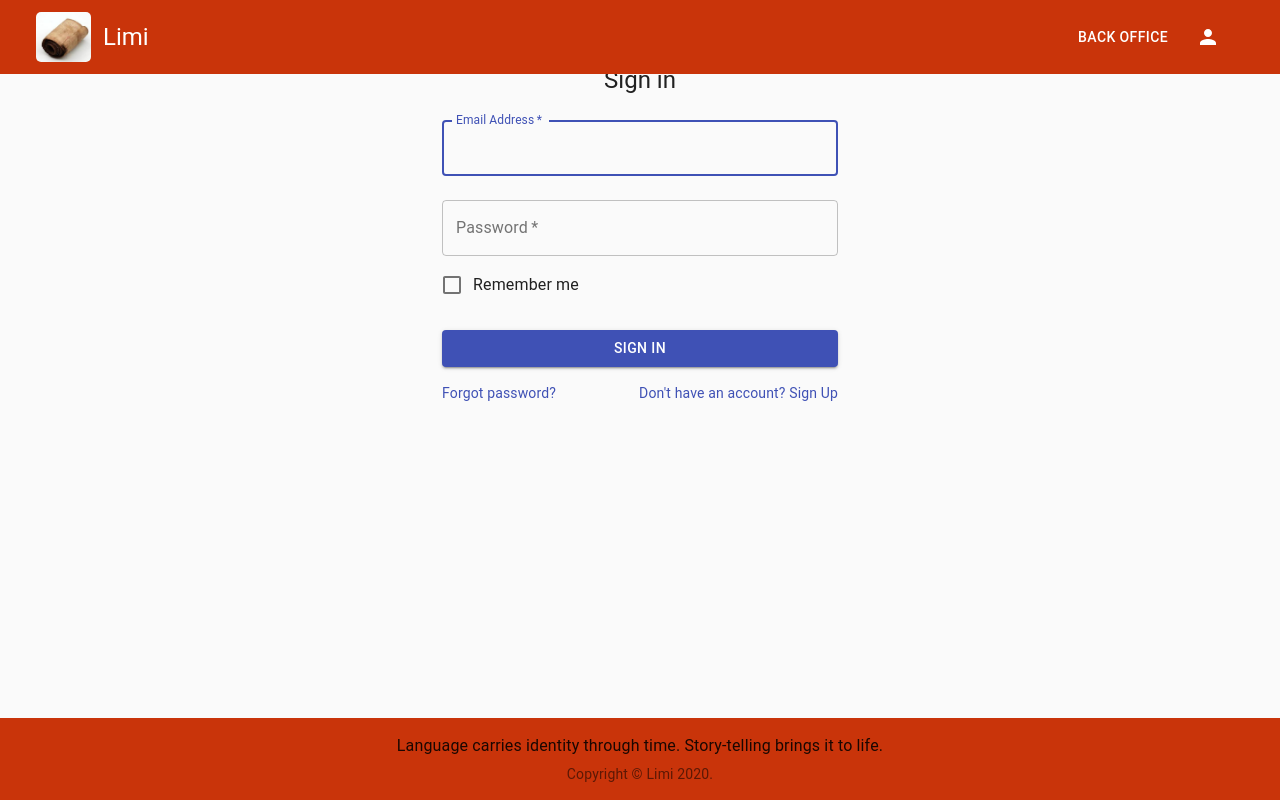
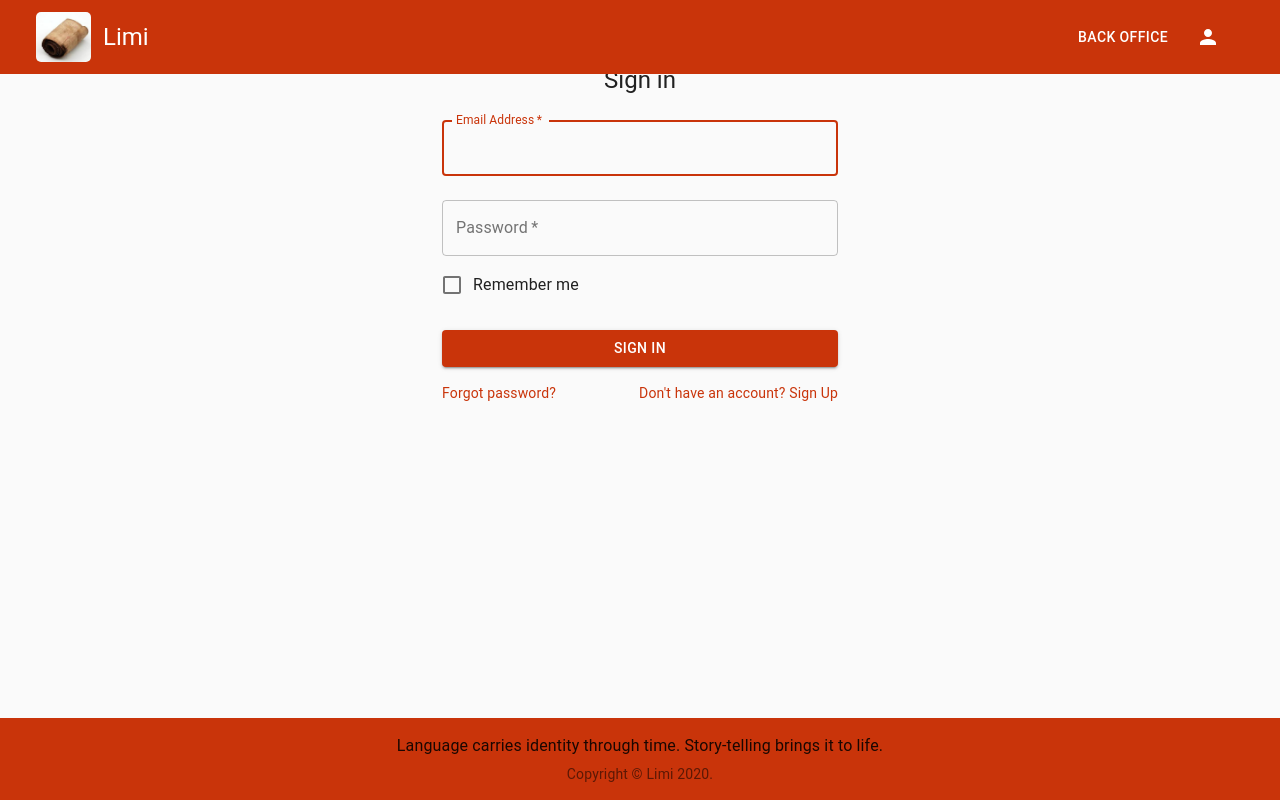
Before and after one commit to badgerine/limi, a React (Create React App) app: page /authentication in a window 1280 px wide. Built offline with nearby package versions, Linux system fonts and the light colour scheme.

Commit message:
configure firebase deployment, create global theme

```diff
--- a/src/App.js
+++ b/src/App.js
@@ -6,6 +6,8 @@ import StoryDeck from './containers/StoryDeck/StoryDeck';
 import Authentication from './components/Authentication/Authentication';
 import Layout from './containers/Layout/Layout';
 import useStyles from './containers/Layout/styles';
+import theme from './ui/Theme';
+import { ThemeProvider } from '@material-ui/core';
 
 const App = (props) => {
 
@@ -14,15 +16,17 @@ const App = (props) => {
       <Route path='/story-roll' component={StoryRoll} />
       <Route path='/story-deck' render={(props) => <StoryDeck {...props} />} />
       <Route path='/backoffice' render={(props) => <BackOffice {...props} />} />
-      <Route path='/authentication' render={(props) => <Authentication {...props}/>}/>
+      <Route path='/authentication' render={(props) => <Authentication {...props} />} />
       <Redirect from='/' exact to='/story-deck' />
     </Switch>
   );
 
   return (
-    <BrowserRouter>
-      <Layout classes={useStyles()} >{routes}</Layout>
-    </BrowserRouter>
+    <ThemeProvider theme={theme}>
+      <BrowserRouter>
+        <Layout classes={useStyles()} >{routes}</Layout>
+      </BrowserRouter>
+    </ThemeProvider>
   );
 }
 
--- a/src/components/BackOffice/BackOffice.js
+++ b/src/components/BackOffice/BackOffice.js
@@ -1,6 +1,6 @@
 import Box from '@material-ui/core/Box';
 import Button from '@material-ui/core/Button';
-import Spinner from '../../containers/Layout/UI/Spinner/Spinner';
+import Spinner from '../../ui/Spinner/Spinner';
 import Container from '@material-ui/core/Container';
 import Dialog from '@material-ui/core/Dialog';
 import DialogActions from '@material-ui/core/DialogActions';
--- a/src/containers/Layout/styles.js
+++ b/src/containers/Layout/styles.js
@@ -1,22 +1,9 @@
 
 import { makeStyles } from '@material-ui/core/styles';
-import { createMuiTheme } from '@material-ui/core/styles';
 import BackgroundImage from '../../assets/bamboo_craft.jpg';
+import theme from '../../ui/Theme';
 
 export default makeStyles(() => {
-
-    const theme = createMuiTheme({
-        palette: {
-            primary: {
-                main: '#c9340a',
-                contrastText: '#fff',
-            },
-            secondary: {
-                main: '#c9340a',
-                contrastText: '#000',
-            },
-        },
-    });
 
     return ({
         authentication: {
--- a/src/containers/StoryDeck/StoryDeck.js
+++ b/src/containers/StoryDeck/StoryDeck.js
@@ -9,7 +9,7 @@ import Typography from '@material-ui/core/Typography';
 import ScheduleIcon from '@material-ui/icons/Schedule';
 import React, { useEffect } from 'react';
 import { connect } from 'react-redux';
-import Spinner from '../Layout/UI/Spinner/Spinner';
+import Spinner from '../../ui/Spinner/Spinner';
 import * as actions from '../../store/actions';
 import useStyles from '../Layout/styles';
 import './StoryDeck.css';
--- /dev/null
+++ b/src/ui/Theme.js
@@ -0,0 +1,19 @@
+import { createMuiTheme } from '@material-ui/core/styles';
+
+const earthRed= '#c9340a';
+const charcoalBlack= '#36454F';
+
+export default createMuiTheme({
+  palette: {
+      common: {
+          earthRed: earthRed,
+          charcoalBlack: charcoalBlack
+      },
+    primary: {
+      main: earthRed,
+    },
+    secondary: {
+      main: charcoalBlack,
+    },
+  },
+});
```
Also changed, not shown: src/ui/Modal/Modal.js (renamed from src/containers/Layout/UI/Modal/Modal.js, +4 -5 lines), firebase.json (added), src/ui/Modal/Modal.module.css (renamed from src/containers/Layout/UI/Modal/Modal.module.css), src/ui/Spinner/Spinner.js (renamed from src/containers/Layout/UI/Spinner/Spinner.js), src/ui/Spinner/Spinner.module.css (renamed from src/containers/Layout/UI/Spinner/Spinner.module.css), 1 other file (tests, documents, lock files or other folders).
